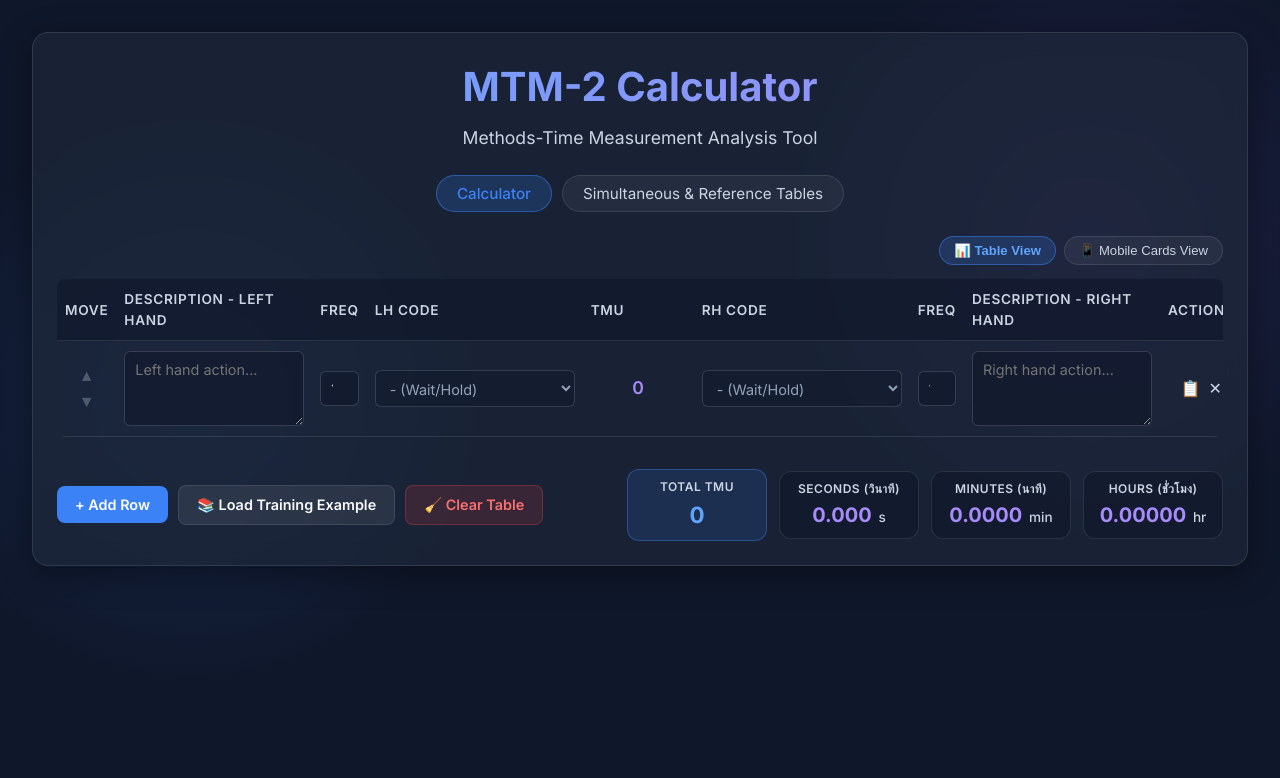
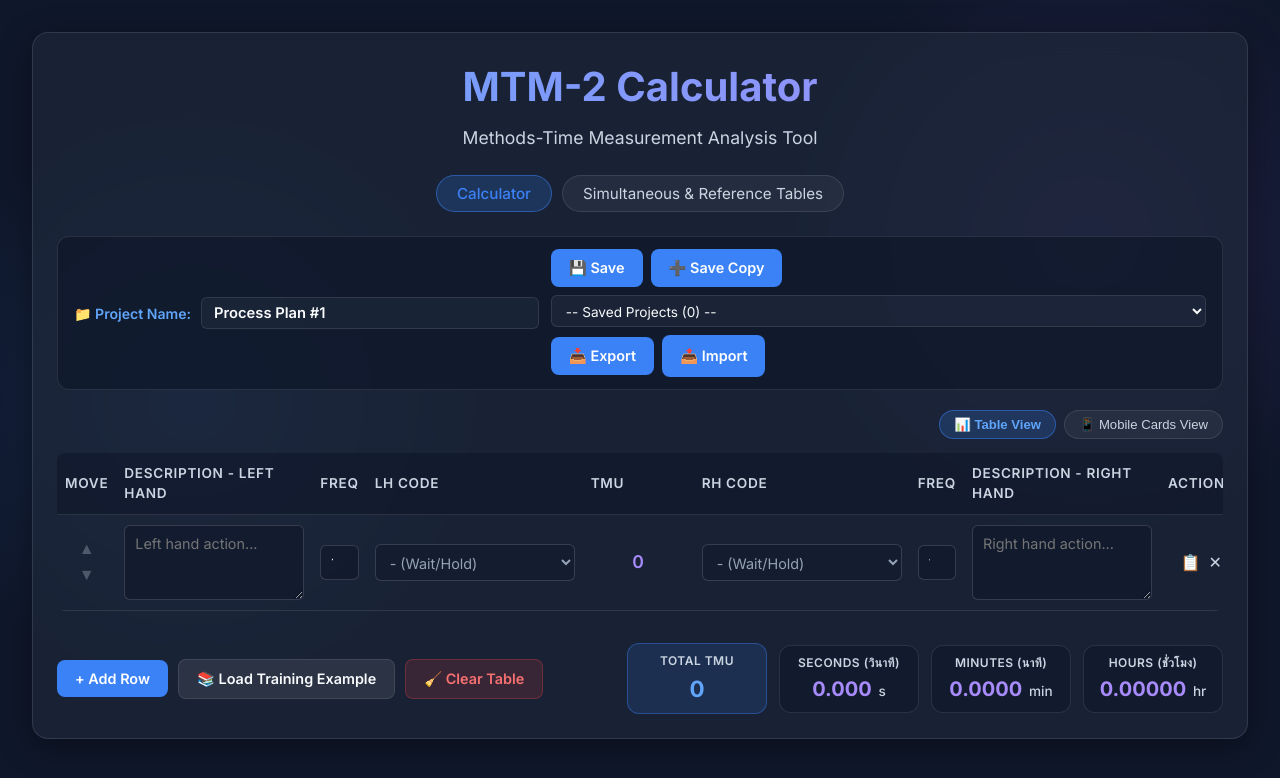
Before and after one commit to teetawat-2580/MTM2_program, a React (Vite) app: page / in a window 1280 px wide. Shown: the top 778 px of the page. Built offline with nearby package versions, Linux system fonts and the light colour scheme.

Commit message:
Add_Project_Manager_Feature

```diff
--- a/src/App.jsx
+++ b/src/App.jsx
@@ -142,6 +142,23 @@ function App() {
   const [showTrainingBanner, setShowTrainingBanner] = useState(false);
   const [highlightedRowIds, setHighlightedRowIds] = useState([]);
 
+  // Project Manager States
+  const [savedProjects, setSavedProjects] = useState(() => {
+    try {
+      const saved = localStorage.getItem('mtm2_saved_projects');
+      return saved ? JSON.parse(saved) : [];
+    } catch {
+      return [];
+    }
+  });
+  const [currentProjectId, setCurrentProjectId] = useState(null);
+  const [projectName, setProjectName] = useState('Process Plan #1');
+  const [toastMessage, setToastMessage] = useState('');
+
+  const showToast = (msg) => {
+    setToastMessage(msg);
+    setTimeout(() => setToastMessage(''), 3000);
+  };
 
   const calculateRow = useCallback((row) => {
     const lhTMU = calculateCodeTMU(row.lhCode) * (parseFloat(row.lhFreq) || 0);
@@ -155,6 +172,134 @@ function App() {
       warning: warn
     };
   }, []);
+
+  const saveCurrentProject = () => {
+    const title = projectName.trim() || 'Untitled Process';
+    const now = new Date().toISOString();
+    let updatedList = [];
+
+    if (currentProjectId) {
+      updatedList = savedProjects.map(p => {
+        if (p.id === currentProjectId) {
+          return {
+            ...p,
+            name: title,
+            rows,
+            totalTMU,
+            updatedAt: now
+          };
+        }
+        return p;
+      });
+    } else {
+      const newId = Date.now().toString();
+      const newProj = {
+        id: newId,
+        name: title,
+        rows,
+        totalTMU,
+        createdAt: now,
+        updatedAt: now
+      };
+      updatedList = [newProj, ...savedProjects];
+      setCurrentProjectId(newId);
+    }
+
+    setSavedProjects(updatedList);
+    localStorage.setItem('mtm2_saved_projects', JSON.stringify(updatedList));
+    showToast(`💾 Saved "${title}" successfully!`);
+  };
+
+  const saveAsNewProject = () => {
+    const title = (projectName.trim() || 'Untitled Process') + ' (Copy)';
+    const now = new Date().toISOString();
+    const newId = Date.now().toString();
+    const newProj = {
+      id: newId,
+      name: title,
+      rows,
+      totalTMU,
+      createdAt: now,
+      updatedAt: now
+    };
+    const updatedList = [newProj, ...savedProjects];
+    setSavedProjects(updatedList);
+    setCurrentProjectId(newId);
+    setProjectName(title);
+    localStorage.setItem('mtm2_saved_projects', JSON.stringify(updatedList));
+    showToast(`✨ Saved as new project "${title}"!`);
+  };
+
+  const handleSelectProject = (e) => {
+    const selectedId = e.target.value;
+    if (!selectedId) {
+      setCurrentProjectId(null);
+      return;
+    }
+    const found = savedProjects.find(p => p.id === selectedId);
+    if (found) {
+      const recalculatedRows = (found.rows || []).map(r => calculateRow(r));
+      setRows(recalculatedRows);
+      setProjectName(found.name || 'Saved Process');
+      setCurrentProjectId(found.id);
+      showToast(`📁 Loaded "${found.name}"!`);
+    }
+  };
+
+  const deleteCurrentProject = () => {
+    if (!currentProjectId) return;
+    const projToDelete = savedProjects.find(p => p.id === currentProjectId);
+    const updatedList = savedProjects.filter(p => p.id !== currentProjectId);
+    setSavedProjects(updatedList);
+    localStorage.setItem('mtm2_saved_projects', JSON.stringify(updatedList));
+    setCurrentProjectId(null);
+    setProjectName('New Process Plan');
+    showToast(`🗑️ Deleted "${projToDelete?.name || 'Project'}"!`);
+  };
+
+  const exportProjectJSON = () => {
+    const data = {
+      version: 'MTM2_v1',
+      name: projectName || 'MTM2_Process',
+      exportedAt: new Date().toISOString(),
+      totalTMU,
+      rows
+    };
+    const jsonStr = JSON.stringify(data, null, 2);
+    const blob = new Blob([jsonStr], { type: 'application/json' });
+    const url = URL.createObjectURL(blob);
+    const a = document.createElement('a');
+    a.href = url;
+    a.download = `${(projectName || 'MTM2_Process').replace(/[^a-z0-9_-]/gi, '_')}.json`;
+    a.click();
+    URL.revokeObjectURL(url);
+    showToast(`📥 Exported "${projectName}.json"!`);
+  };
+
+  const importProjectJSON = (e) => {
+    const file = e.target.files?.[0];
+    if (!file) return;
+    const reader = new FileReader();
+    reader.onload = (event) => {
+      try {
+        const imported = JSON.parse(event.target.result);
+        if (Array.isArray(imported.rows)) {
+          const recalculated = imported.rows.map(r => calculateRow(r));
+          setRows(recalculated);
+          const importedName = imported.name || file.name.replace('.json', '');
+          setProjectName(importedName);
+          setCurrentProjectId(null);
+          showToast(`📤 Imported "${importedName}"!`);
+        } else {
+          alert('Invalid file format. Please upload a valid MTM-2 project JSON.');
+        }
+      } catch (err) {
+        alert('Failed to parse JSON file.');
+      }
+    };
+    reader.readAsText(file);
+    e.target.value = '';
+  };
 
   const loadExampleData = () => {
     const calculatedExamples = EXAMPLE_ROWS.map(row => calculateRow(row));
@@ -281,6 +426,12 @@ function App() {
 
   return (
     <div className="glass-panel">
+      {toastMessage && (
+        <div className="toast-notification">
+          {toastMessage}
+        </div>
+      )}
+
       <div className="header">
         <h1>MTM-2 Calculator</h1>
         <p>Methods-Time Measurement Analysis Tool</p>
@@ -300,6 +451,58 @@ function App() {
           </button>
         </div>
       </div>
+
+      {/* Project Management Bar */}
+      <div className="project-bar">
+        <div className="project-info">
+          <span className="project-label">📁 Project Name:</span>
+          <input
+            type="text"
+            value={projectName}
+            onChange={(e) => setProjectName(e.target.value)}
+            className="project-name-input"
+            placeholder="Name your process..."
+          />
+        </div>
+
+        <div className="project-actions">
+          <button className="btn btn-sm" onClick={saveCurrentProject} title="Save current project to browser">
+            💾 Save
+          </button>
+          <button className="btn btn-secondary-sm btn-sm" onClick={saveAsNewProject} title="Save as new copy">
+            ➕ Save Copy
+          </button>
+
+          <select
+            value={currentProjectId || ''}
+            onChange={handleSelectProject}
+            className="project-select"
+          >
+            <option value="">-- Saved Projects ({savedProjects.length}) --</option>
+            {savedProjects.map(p => (
+              <option key={p.id} value={p.id}>
+                {p.name} ({p.totalTMU} TMU)
+              </option>
+            ))}
+          </select>
+
+          {currentProjectId && (
+            <button className="btn btn-danger-sm btn-sm" onClick={deleteCurrentProject} title="Delete this saved project">
+              🗑️
+            </button>
+          )}
+
+          <button className="btn btn-secondary-sm btn-sm" onClick={exportProjectJSON} title="Download JSON file backup">
+            📥 Export
+          </button>
+
+          <label className="btn btn-secondary-sm btn-sm import-label" title="Upload JSON file from disk">
+            📤 Import
+            <input type="file" accept=".json" onChange={importProjectJSON} style={{ display: 'none' }} />
+          </label>
+        </div>
+      </div>
+
 
       {activeTab === 'calculator' && (
         <>
--- a/src/index.css
+++ b/src/index.css
@@ -263,6 +263,108 @@ select option {
   border-color: rgba(59, 130, 246, 0.5);
   font-weight: 600;
 }
+
+/* Project Manager Toolbar */
+.project-bar {
+  background: rgba(15, 23, 42, 0.7);
+  border: 1px solid var(--glass-border);
+  border-radius: 12px;
+  padding: 12px 16px;
+  margin-bottom: 20px;
+  display: flex;
+  justify-content: space-between;
+  align-items: center;
+  flex-wrap: wrap;
+  gap: 12px;
+}
+
+.project-info {
+  display: flex;
+  align-items: center;
+  gap: 10px;
+  flex: 1 1 260px;
+}
+
+.project-label {
+  font-size: 0.88rem;
+  font-weight: 600;
+  color: #60a5fa;
+  white-space: nowrap;
+}
+
+.project-name-input {
+  font-size: 0.92rem;
+  font-weight: 600;
+  color: var(--text-primary);
+  background: rgba(30, 41, 59, 0.7);
+  border: 1px solid var(--glass-border);
+  border-radius: 6px;
+  padding: 6px 12px;
+  flex: 1;
+  min-width: 160px;
+}
+
+.project-actions {
+  display: flex;
+  align-items: center;
+  gap: 8px;
+  flex-wrap: wrap;
+}
+
+.project-select {
+  background: rgba(30, 41, 59, 0.8);
+  color: var(--text-primary);
+  border: 1px solid var(--glass-border);
+  border-radius: 6px;
+  padding: 6px 10px;
+  font-size: 0.85rem;
+  min-width: 190px;
+}
+
+.btn-sm {
+  padding: 6px 12px;
+  font-size: 0.82rem;
+  border-radius: 6px;
+}
+
+.import-label {
+  display: inline-flex;
+  align-items: center;
+  justify-content: center;
+  cursor: pointer;
+  margin: 0;
+}
+
+.toast-notification {
+  position: fixed;
+  bottom: 24px;
+  right: 24px;
+  background: #1e293b;
+  color: #4ade80;
+  border: 1px solid rgba(52, 211, 153, 0.4);
+  box-shadow: 0 8px 24px rgba(0, 0, 0, 0.4);
+  padding: 12px 20px;
+  border-radius: 10px;
+  font-weight: 600;
+  font-size: 0.9rem;
+  z-index: 1000;
+  display: flex;
+  align-items: center;
+  gap: 8px;
+  animation: slideUp 0.3s ease-out forwards;
+}
+
+@keyframes slideUp {
+  from {
+    transform: translateY(20px);
+    opacity: 0;
+  }
+  to {
+    transform: translateY(0);
+    opacity: 1;
+  }
+}
+
 
 /* Mobile Motion Cards Container */
 .mobile-cards-container {
```
